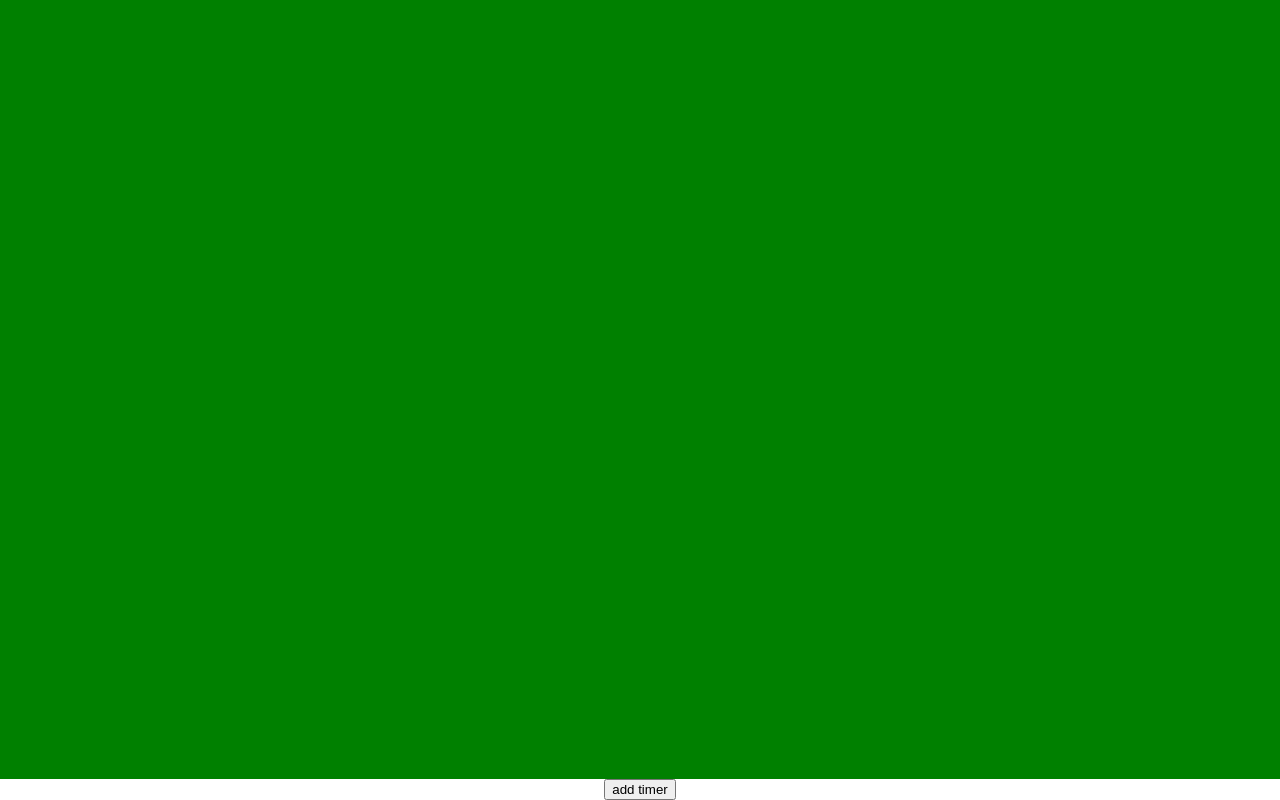
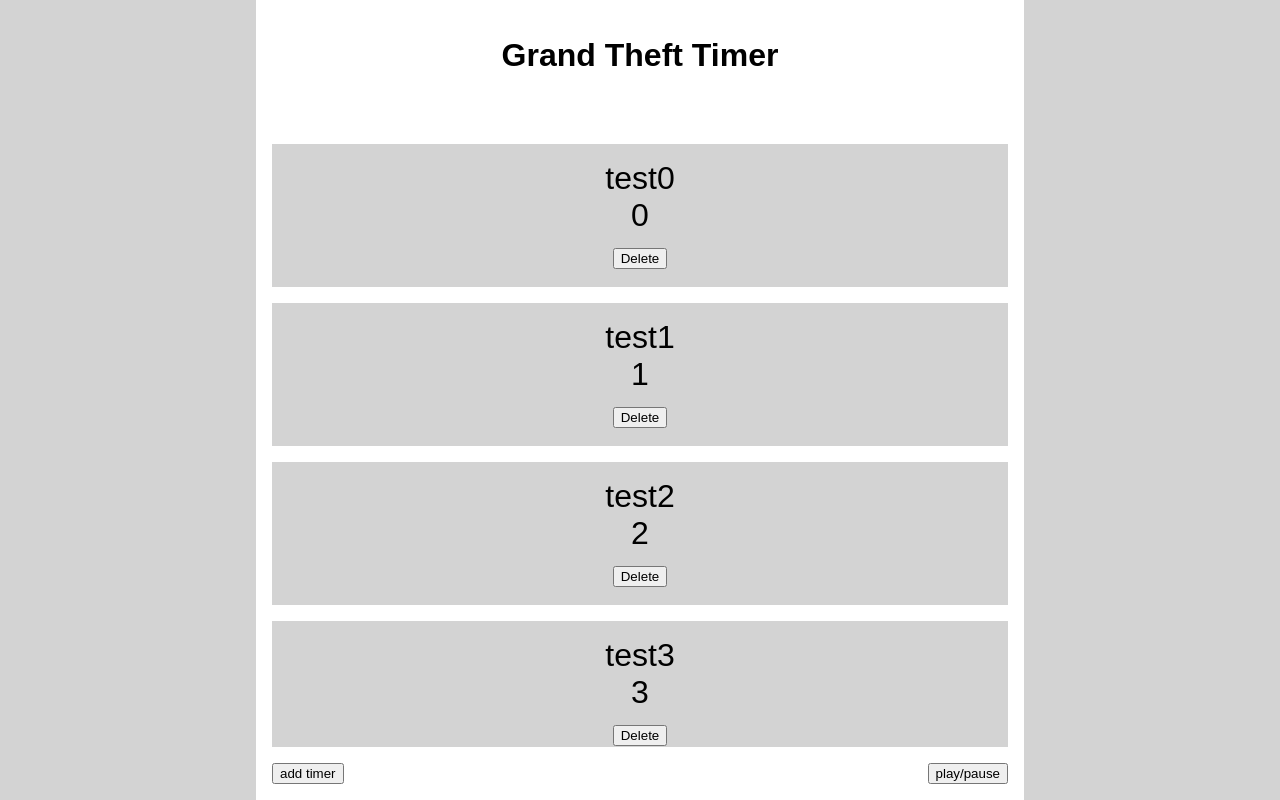
Before and after one commit to cendert/parallel_timers, a React (Create React App) app: page / in a window 1280 px wide. Built offline with nearby package versions, Linux system fonts and the light colour scheme.

Commit message:
added title and bottom bars, added delete functionality, fixed some styling

```diff
--- a/src/App.js
+++ b/src/App.js
@@ -5,9 +5,54 @@ import {AddTimerForm} from "./containers/addTimerForm";
 import {Grid} from "./components/grid";
 import {Button} from "./components/button";
 import {BottomBar} from "./components/bottomBar";
+import {TitleBar} from "./components/titleBar";
+
+const debugTimers = {
+    0: {
+        description: 'test0',
+        duration: 0
+    },
+    1: {
+        description: 'test1',
+        duration: 1
+    },
+    2: {
+        description: 'test2',
+        duration: 2
+    },
+    3: {
+        description: 'test3',
+        duration: 3
+    },
+    4: {
+        description: 'test4',
+        duration: 4
+    },
+    5: {
+        description: 'test5',
+        duration: 5
+    },
+    6: {
+        description: 'test6',
+        duration: 6
+    },
+    7: {
+        description: 'test7',
+        duration: 7
+    },
+    8: {
+        description: 'test8',
+        duration: 8
+    },
+    9: {
+        description: 'test9',
+        duration: 9
+    },
+}
 
 export const App = () => {
-    const [timers, setTimers] = useState({})
+    // const [timers, setTimers] = useState({})
+    const [timers, setTimers] = useState(debugTimers)
     const [newTimer, setNewTimer] = useState({})
     const [showAddTimer, setShowAddTimer] = useState(false)
 
@@ -15,24 +60,49 @@ export const App = () => {
         setShowAddTimer(true)
     }
 
+    const playPause = () => {
+
+    }
+
     const handleInputChange = ({target: {id, value}}) => {
         setNewTimer({...newTimer, [id] : value})
+    }
+
+    const handleDelete = key => {
+        console.log(key)
+        console.log(timers)
+        let tempTimers = {...timers}
+        delete tempTimers[key]
+        setTimers(tempTimers)
+    }
+
+    const resetAddTimerForm = () => {
+        setShowAddTimer(false)
+        setNewTimer({})
     }
 
     const handleSubmit = (e) => {
         e.preventDefault()
         setTimers({...timers, [Date.now()] : newTimer })
+        resetAddTimerForm()
     }
+
+    const handleAddTimerFormClose = () => {
+        resetAddTimerForm()
+    };
 
     return (
     <div className="App">
         <Grid>
-            {/*titlebar*/}
+            <div style={{backgroundColor: 'white', gridArea: 'center'}}/>
+            <TitleBar>
+                <h1>Grand Theft Timer</h1>
+            </TitleBar>
 
             {/*--content--*/}
             {/*list of timers*/}
             {showAddTimer && (
-                <AddTimerForm handleSubmit={handleSubmit} handleInputChange={handleInputChange}/>
+                <AddTimerForm handleSubmit={handleSubmit} handleInputChange={handleInputChange} handleAddTimerFormClose={handleAddTimerFormClose}/>
             )}
 
             {/*--bottom-bar--*/}
@@ -40,10 +110,11 @@ export const App = () => {
             {/* pre-made*/}
             {/* custom*/}
             {!showAddTimer && (
-                <Timers timers={timers}/>
+                <Timers timers={timers} handleDelete={handleDelete}/>
             )}
             <BottomBar>
                 <Button onClick={() => addTimer()}>add timer</Button>
+                <Button onClick={() => playPause()}>play/pause</Button>
             </BottomBar>
         </Grid>
     </div>
--- a/src/components/bottomBar.js
+++ b/src/components/bottomBar.js
@@ -2,7 +2,10 @@
 import { jsx } from '@emotion/core'
 
 const bottomBarStyle = {
-    gridArea: 'bottom-bar'
+    display: 'flex',
+    gridArea: 'bottom-bar',
+    justifyContent: 'space-between',
+    padding: 'var(--lego-padding)'
 }
 
 export const BottomBar = ({children}) =>
--- a/src/components/grid.js
+++ b/src/components/grid.js
@@ -4,15 +4,11 @@ import { jsx } from '@emotion/core'
 const gridStyle = {
     bottom: 0,
     display: 'grid',
-    gridTemplate: `
-      "title-bar" auto
-      "content" 1fr
-      "bottom-bar" auto
-      / 1fr
-    `,
+    gridTemplateRows: "[center-start title-bar-start] auto [title-bar-end content-start] 1fr [content-end bottom-bar-start] auto [center-end bottom-bar-end]",
+    gridTemplateColumns: "auto [center-start title-bar-start content-start bottom-bar-start] minmax(auto, 48rem) [center-end title-bar-end content-end bottom-bar-end] auto",
     left: 0,
     position: 'absolute',
     right: 0,
-    top: 0,
+    top: 0
 }
 export const Grid = ({children}) => <div css={gridStyle}>{children}</div>
--- a/src/components/timer.js
+++ b/src/components/timer.js
@@ -1,11 +1,20 @@
-import React from "react";
+/** @jsx jsx */
+import { jsx } from '@emotion/core'
+import {Button} from "./button";
 
-export const Timer = ({description = 'timer', time = 1000}) =>
-    <div>
+const timerStyle = {
+    backgroundColor: 'lightgray',
+    margin: 'var(--lego-margin) 0',
+    padding: 'var(--lego-padding)'
+}
+
+export const Timer = ({description = 'timer', keyProp, duration = 1000, handleDelete = () => {}}) =>
+    <div css={timerStyle}>
         <div>
             {description}
         </div>
         <div>
-            {time}
+            {duration}
         </div>
+        <Button onClick={() => handleDelete(keyProp)}>Delete</Button>
     </div>;
--- a/src/components/timers.js
+++ b/src/components/timers.js
@@ -2,12 +2,14 @@
 import { jsx } from '@emotion/core'
 import {Timer} from "./timer";
 
-export const Timers = ({timers = {}}) =>
+export const Timers = ({timers = {}, handleDelete = () => {}}) =>
     <div css={{
-            backgroundColor: 'green',
-            color: 'white',
-            fontSize: '2rem',
-            gridArea: 'content'
-        }} >
-        {timers && Object.values(timers).map((timer, index) => <Timer key={Object.keys(timers)[index]} description={timer.description} time={timer.duration}/>)}
+        color: 'black',
+        fontSize: '2rem',
+        gridArea: 'content',
+        overflowY: 'auto',
+        padding: 'var(--lego-padding)'
+    }} >
+        {timers && Object.values(timers).map((timer, index) => <Timer key={Object.keys(timers)[index]} keyProp={Object.keys(timers)[index]} description={timer.description} duration={timer.duration} handleDelete={handleDelete}/>)}
+        {Object.keys(timers).length === 0 && <Timer description={'add a timer'}/>}
     </div>
--- /dev/null
+++ b/src/components/titleBar.js
@@ -0,0 +1,10 @@
+/** @jsx jsx */
+import { jsx } from '@emotion/core'
+
+const titleBarStyle = {
+    gridArea: 'title-bar',
+    padding: 'var(--lego-padding)'
+}
+
+export const TitleBar = ({children}) =>
+    <div css={titleBarStyle}>{children}</div>
--- a/src/containers/addTimerForm.js
+++ b/src/containers/addTimerForm.js
@@ -1,11 +1,13 @@
 /** @jsx jsx */
 import { jsx } from '@emotion/core'
+import {Button} from "../components/button";
 
 const formStyle = {
-    gridArea: 'content'
+    gridArea: 'content',
+    padding: 'var(--lego-padding)'
 }
 
-export const AddTimerForm = ({handleSubmit = () => {}, handleInputChange = () => {}}) =>
+export const AddTimerForm = ({handleSubmit = () => {}, handleInputChange = () => {}, handleAddTimerFormClose = () => {}}) =>
     <form css={formStyle} onSubmit={handleSubmit}>
         <div>
             <label htmlFor="description">description</label>
@@ -15,5 +17,6 @@ export const AddTimerForm = ({handleSubmit = () => {}, handleInputChange = () =>
             <label htmlFor="duration">duration</label>
             <input onChange={handleInputChange} type="number" id="duration" />
         </div>
-        <button onClick={handleSubmit}>Submit</button>
+        <Button onClick={handleSubmit}>Submit</Button>
+        <Button onClick={handleAddTimerFormClose}>Close</Button>
     </form>
--- a/src/styles.css
+++ b/src/styles.css
@@ -1,14 +1,15 @@
 :root {
   --base-font-size: 16px;
-  --base-lego-gap: .5rem;
+  --base-lego-gap: 1rem;
   --lego-margin: var(--base-lego-gap);
   --lego-padding: var(--base-lego-gap);
 }
 
 body {
+  background-color: lightgray;
   font-size: var(--base-font-size);
   margin: 0;
-  padding: var(--lego-padding);
+  padding: 0;
 }
 
 .App {
```
